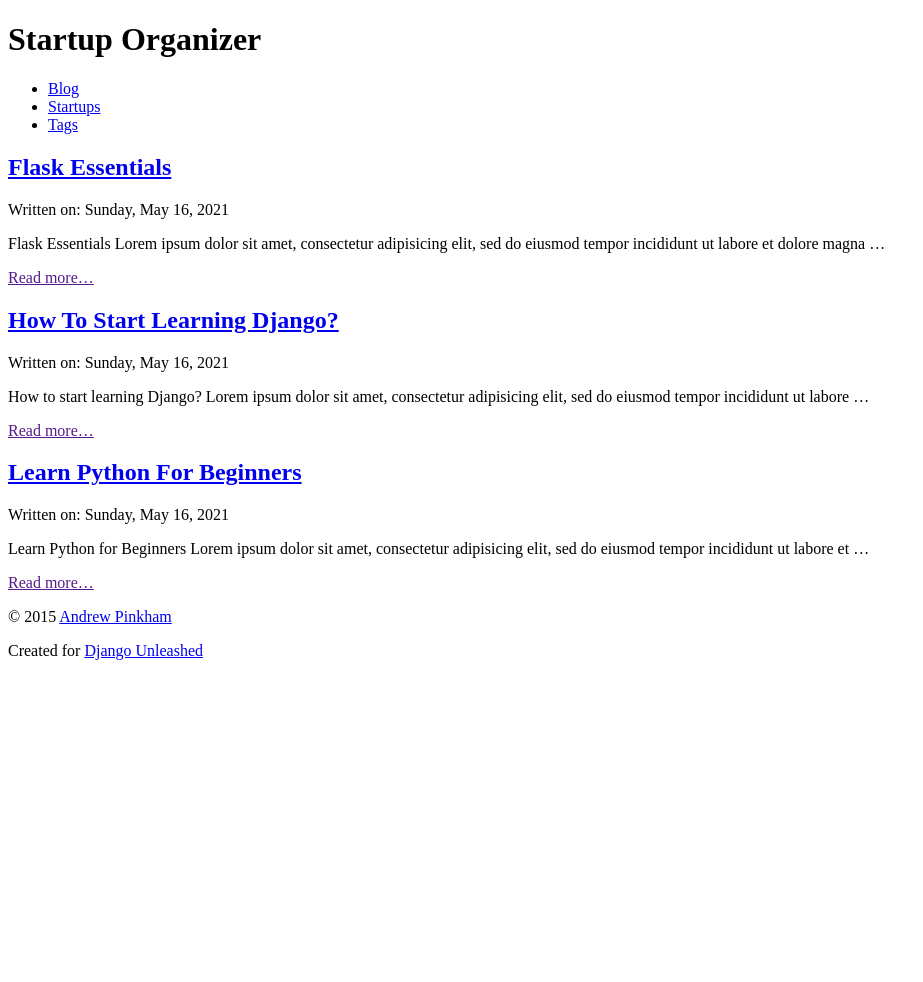
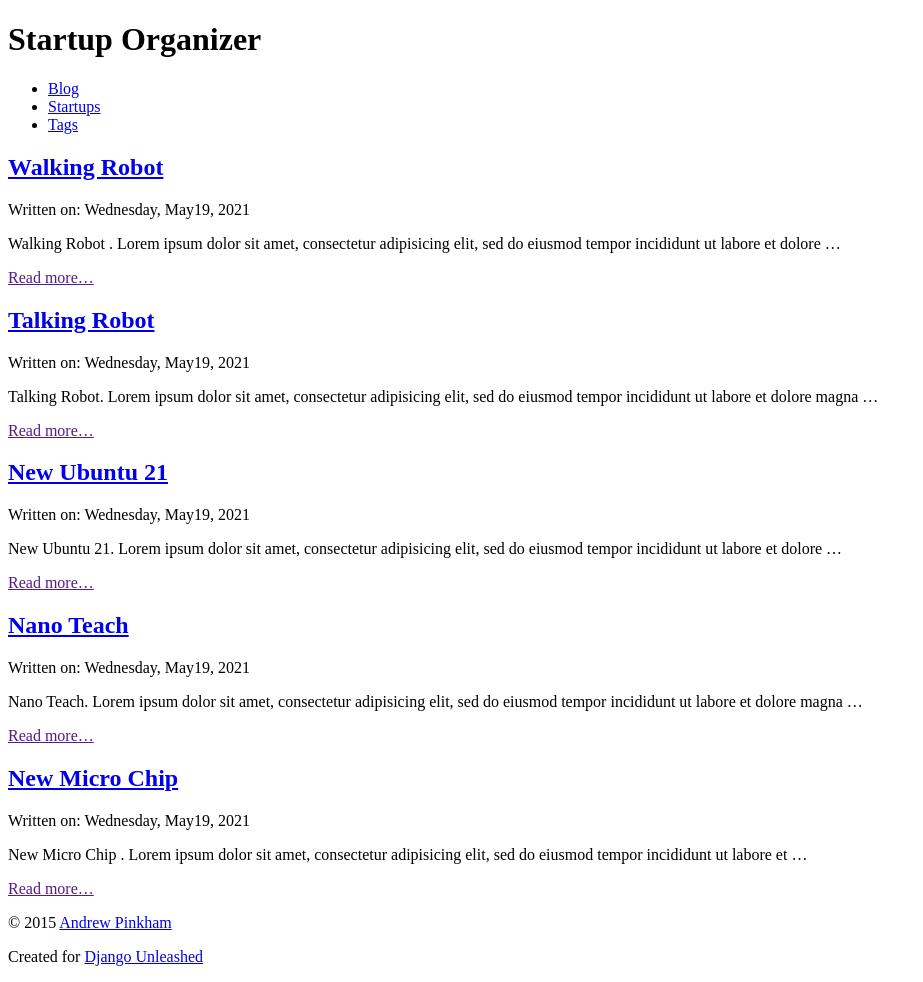
Before and after one commit to gurnitha/django-startup-with-blog, a Django app: page /blog/ in a window 1280 px wide. Shown: the whole page, without its empty margins (0-923 px from the left). Before the commit the page ends 660 px from the top, so only its background shows below. Run offline with Django 3.2, Linux system fonts and the light colour scheme; data comes from the database, SQL or seed files in the repository.

Commit message:
12. Rendering list of posts to home page

```diff
--- a/blog/views.py
+++ b/blog/views.py
@@ -1,13 +1,18 @@
 # blog/views.py
 from django.shortcuts import render
+
+from blog.models import Post
 
 # Create your views here.
 
 # Post List
 # http://127.0.0.1:8000/blog/
 def post_list(request):
-	return render(request, 'blog/post_list.html')
-
+	post_list = Post.objects.all()
+	context = {
+		'post_list': post_list
+	}
+	return render(request, 'blog/post_list.html', context)
 
 # Post Detail:
 # http://127.0.0.1:8000/blog/2021/05/flask-essentials/
--- a/templates/blog/post_list.html
+++ b/templates/blog/post_list.html
@@ -8,68 +8,33 @@
 
 {% block content %}
 
+  {% for post in post_list  %}
+
   <article>
     <header>
       <h2>
-        <a href="{% url 'blog_post_detail' %}">Flask Essentials</a>
+        <a href="{% url 'blog_post_detail' %}">
+          {{post.title|title}}
+        </a>
       </h2>
       <p>
         Written on:
-        <time datetime="2021-05-16">
-          Sunday, May 16, 2021
+        <time
+          {# datetime="2021-05-16" #}
+          datetime="{{post.pub_date|date:"Y-m-d"}}">
+          {# Sunday, May 16, 2021 #}
+          {{post.pub_date|date:"l, Fj, Y"}}
         </time>
       </p>
     </header>
-    <p>Flask Essentials Lorem ipsum dolor sit amet, consectetur adipisicing elit, sed do eiusmod tempor incididunt ut labore et dolore magna …</p>
+    <p>{{post.text|truncatewords:20}}</p>
     <p>
       <a href="">
         Read more&hellip;</a>
     </p>
   </article>
+  {% empty %}
+    <p><em>No Blog Posts Available</em></p>
+  {% endfor %}
 
-  <article>
-    <header>
-      <h2>
-
-
-        <a href="{% url 'blog_post_detail' %}">
-
-            How To Start Learning Django?</a>
-      </h2>
-      <p>
-        Written on:
-        <time datetime="2021-05-16">
-          Sunday, May 16, 2021
-        </time>
-      </p>
-    </header>
-    <p>How to start learning Django? Lorem ipsum dolor sit amet, consectetur adipisicing elit, sed do eiusmod tempor incididunt ut labore …</p>
-    <p>
-      <a href="">
-        Read more&hellip;</a>
-    </p>
-  </article>
-
-  <article>
-    <header>
-      <h2>
-
-
-        <a href="{% url 'blog_post_detail' %}">
-
-            Learn Python For Beginners</a>
-      </h2>
-      <p>
-        Written on:
-        <time datetime="2021-05-16">
-          Sunday, May 16, 2021
-        </time>
-      </p>
-    </header>
-    <p>Learn Python for Beginners Lorem ipsum dolor sit amet, consectetur adipisicing elit, sed do eiusmod tempor incididunt ut labore et …</p>
-    <p>
-      <a href="">
-        Read more&hellip;</a>
-    </p>
-  </article>
 {% endblock content %}
```
Also changed, not shown: README.md.
